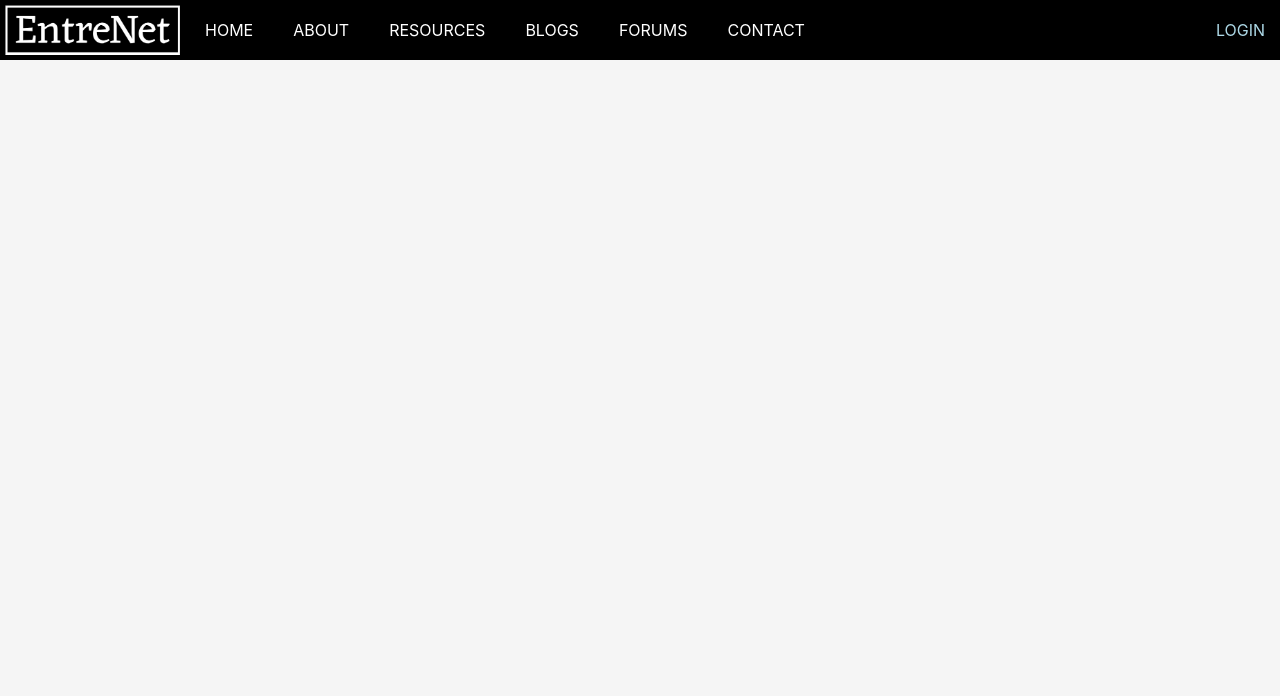
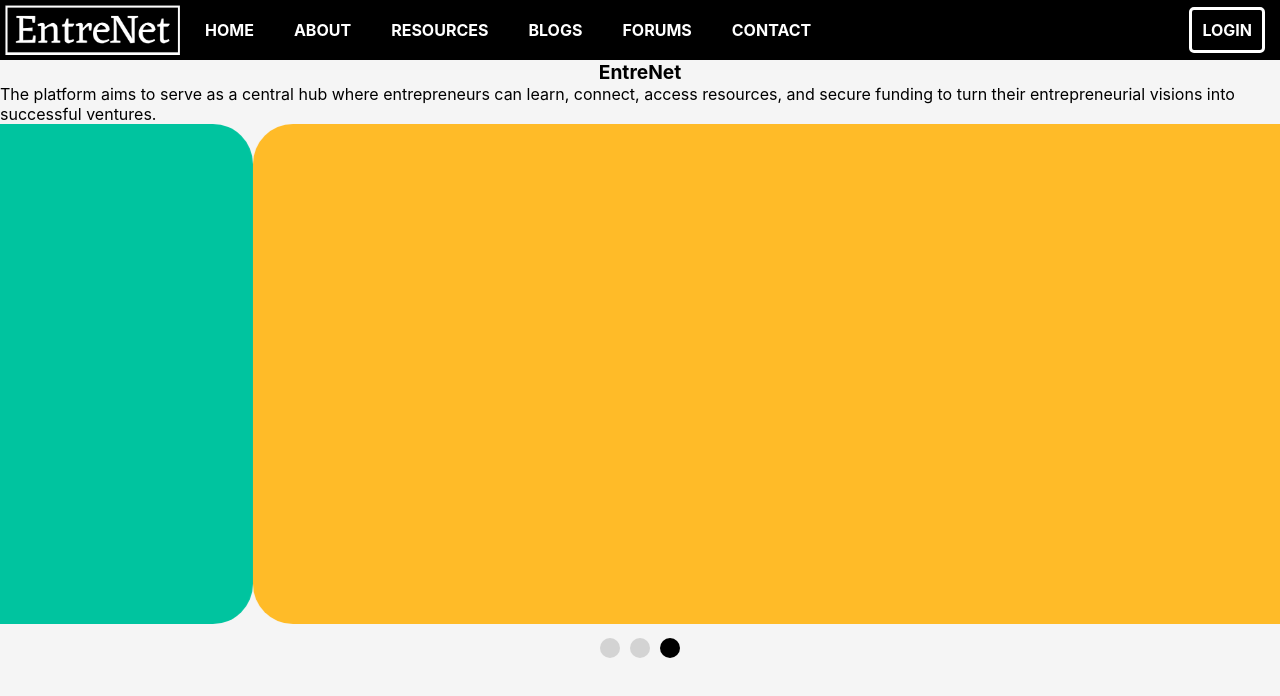
Before and after one commit to danpaxton/entrenet, a React (Create React App) app in the folder client/: page /home in a window 1280 px wide. Shown: the top 696 px of the page. Built offline with nearby package versions, Linux system fonts and the light colour scheme; the HTML template or start-up script is replaced by a standard one.

Commit message:
initial home page slide development

```diff
--- a/client/src/App.js
+++ b/client/src/App.js
@@ -21,7 +21,7 @@ function App() {
     <Router>
       <Navbar login={login} setLogin={setLogin} />
         <Routes>
-          <Route exact path='/' element={<Home />} />
+          <Route exact path='/home' element={<Home />} />
           <Route path='/about' element={<About />} />
           <Route path='/resources' element={<Resources />} />
           <Route path='/blogs' element={<Blogs />} />
--- a/client/src/navbar/Navbar.css
+++ b/client/src/navbar/Navbar.css
@@ -20,8 +20,20 @@
 
 .nav-item {
     color: white;
+    padding: 20px;
+    font-weight: bold;
+    cursor: pointer;
     text-decoration: none;
-    padding: 20px;
+}
+
+.login-item {
+    color: white;
+    font-weight: bold;
+    text-decoration: none;
+    cursor: pointer;
+    padding: 10px;
+    border-radius: 5px;
+    border: solid white;
 }
 
 .profile-nav {
@@ -36,7 +48,6 @@
 
 .profile-icon, .nav-item:focus {
     color: lightblue;
-    text-decoration: none
 }
 
 .profile-info {
@@ -46,6 +57,7 @@
 
 .user-name {
     font-weight: bold;
+    text-transform: capitalize;
 }
 
 .user-email {
@@ -53,6 +65,10 @@
     color: gray;
 }
 
-.profile-icon:hover, .nav-item:hover {
-    color: gray
+.profile-icon:hover, .nav-item:hover, .login-item:hover {
+    color: gray;
 }
+
+.login-item:hover {
+    border: solid gray
+}
--- a/client/src/navbar/Navbar.js
+++ b/client/src/navbar/Navbar.js
@@ -33,19 +33,12 @@ const Navbar = (props) => {
         handleNav('/login')()
     };
 
-    const formatName = (first, last) => {
-        const a = first.charAt(0).toUpperCase()
-        const b = last.charAt(0).toUpperCase()
-
-        return a + first.substring(1) + ' ' + b + last.substring(1)
-    };
-
     return (
         <>
             <Box className="nav-bar">
                 <Box className="nav-menu">
-                <img className="logo" src={logo} />
-                    <NavLink to="/" className="nav-item">
+                <img className="logo" src={logo} alt="EntreNet" />
+                    <NavLink to="/home" className="nav-item">
                         HOME
                     </NavLink>
                     <NavLink to="/about" className="nav-item">
@@ -68,13 +61,13 @@ const Navbar = (props) => {
                     { login.token ?
                     <IconButton onClick={handleClick}>
                         <AccountCircleIcon className="profile-icon" fontSize='large'/>
-                    </IconButton> : <NavLink to="/login" className="profile-icon">LOGIN</NavLink>
+                    </IconButton> : <NavLink to="/login" className="login-item">LOGIN</NavLink>
                     }
                 </Box>
                 <Menu anchorEl={anchorEl} open={open} onClose={handleClose}>
                     <MenuItem divider onClick={handleNav('/profile')}>
                         <Box className="profile-info">
-                            <Box className="user-name">{formatName(login.first, login.last)}</Box>
+                            <Box className="user-name">{login.first + " " + login.last}</Box>
                             <Box className="user-email">{login.email}</Box>
                         </Box>
                     </MenuItem>
--- a/client/src/pages/Home.css
+++ b/client/src/pages/Home.css
@@ -0,0 +1,60 @@
+.home-page {
+    display: flex;
+    flex-direction: column;
+    align-items: center;
+    justify-content: center;
+    width: 100%;
+}
+
+.entrenet-header {
+    font-size: larger;
+    font-weight: bold;
+    color: black;
+}
+
+.vision-text {
+    font-size: medium;
+    color: black;
+}
+
+/* Slideshow */
+
+.slideshow {
+    margin: 0 auto;
+    overflow: hidden;
+    height: 100%;
+    width: 100%;
+}
+
+.slideshowSlider {
+    white-space: nowrap;
+    transition: ease 1000ms;
+}
+
+.slide {
+    display: inline-block;
+    height: 500px;
+    width: 100%;
+    border-radius: 40px;
+}
+
+/* Buttons */
+
+.slideshowDots {
+    display: flex;
+    justify-content: center;
+    gap: 10px;
+    padding: 10px;
+}
+
+.slideshowDot {
+    height: 20px;
+    width: 20px;
+    border-radius: 50%;
+    cursor: pointer;
+    background-color: lightgray;
+}
+
+.slideshowDot.active {
+    background-color: black;
+}
--- a/client/src/pages/Home.js
+++ b/client/src/pages/Home.js
@@ -1,10 +1,52 @@
-import React from 'react';
+import { useState, useEffect, useRef } from 'react';
+import { Box } from '@mui/material';
+import "./Home.css";
+
+const colors = ["#0088FE", "#00C49F", "#FFBB28"];
+const delay = 2500;
 
 const Home = () => {
+    const [index, setIndex] = useState(0);
+    const timeoutRef = useRef(null);
+
+    function resetTimeout() {
+      if (timeoutRef.current) {
+        clearTimeout(timeoutRef.current);
+      }
+    }
+
+    useEffect(() => {
+      resetTimeout();
+      timeoutRef.current = setTimeout(
+        () => setIndex((prevIndex) => (prevIndex + 1) % colors.length), delay
+      );
+
+      return () => {
+        resetTimeout();
+      };
+    }, [index]);
+
+
     return (
-        <div>
-            <h1>EntreNet Home</h1>
-        </div>
+        <Box className="home-page">
+            <Box className="entrenet-header">EntreNet</Box>
+            <Box className="vision-text">
+                The platform aims to serve as a central hub where entrepreneurs can learn, connect, access
+                resources, and secure funding to turn their entrepreneurial visions into successful ventures.
+            </Box>
+            <Box className="slideshow">
+                <Box className="slideshowSlider" style={{ transform: `translate3d(${-index * 100}%, 0, 0)` }}>
+                    {colors.map((backgroundColor, index) => (
+                    <Box className="slide" key={index} style={{ backgroundColor }}></Box>
+                    ))}
+                </Box>
+                <Box className="slideshowDots">
+                    {colors.map((_, idx) => (
+                    <Box key={idx} className={`slideshowDot${index === idx ? " active" : ""}`}
+                        onClick={() => { setIndex(idx); }}></Box>))}
+                </Box>
+            </Box>
+        </Box>
     );
 };
 
```
Also changed, not shown: 1 other file (tests, documents, lock files or other folders).
